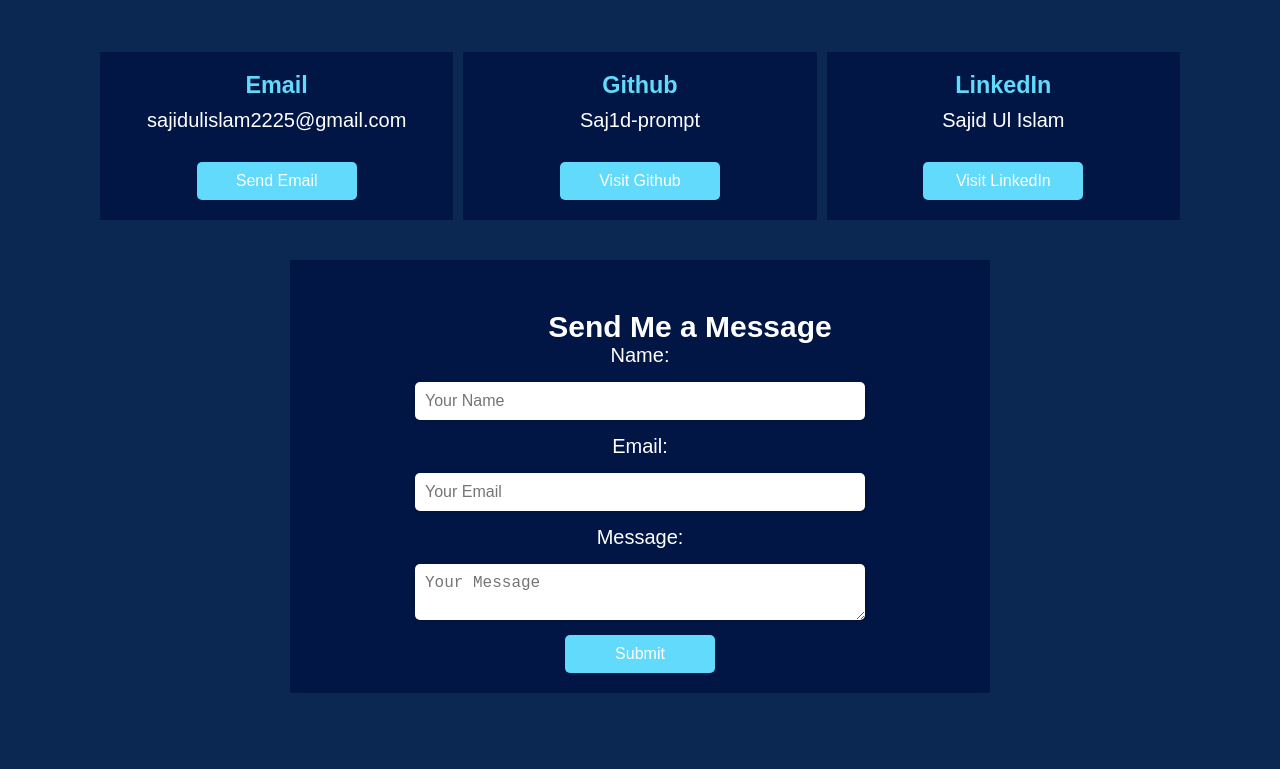
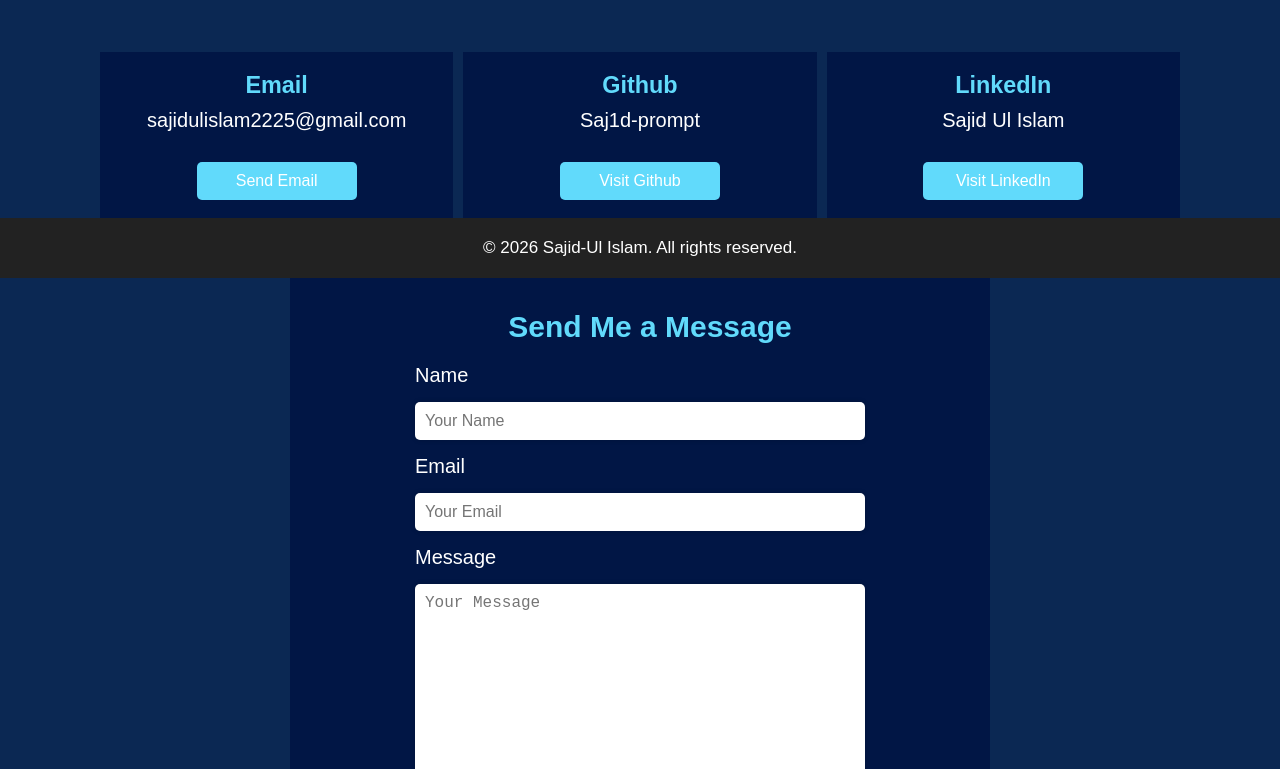
Before and after one commit to Saj1d-prompt/Portfolio, a React (Create React App) app: page /contact in a window 1280 px wide. Shown: the part 522-1291 px from the top of the page. Built offline with nearby package versions, Linux system fonts and the light colour scheme.

Commit message:
Portfolio Completed

```diff
--- a/src/App.js
+++ b/src/App.js
@@ -24,7 +24,7 @@ function App() {
           <Route path="/project" element={<Project/>}/>
           <Route path="/contact" element={<Contact/>}/>
         </Routes>
-        {/* <Footer/> */}
+        <Footer/>
       </div>
     </Router>
   );
--- a/src/Components/Contact.css
+++ b/src/Components/Contact.css
@@ -13,7 +13,6 @@
     width: 400px;
     line-height: 1.6;
 }
-
 
 .contactInfo .image img{
     width: 400px;
@@ -92,6 +91,16 @@
     margin-left: 100px;
     margin-right: 100px;
 }
+.formTitle{
+    color:#61dafb;
+    font-size: 30px;
+    margin-bottom: 10px;
+    margin-left: 20px;
+}
+.form label{
+    align-self: flex-start;
+    font-size: 20px;
+}
 .form input, .form textarea{
     padding: 10px;
     font-size: 16px;
@@ -114,3 +123,8 @@
 .form button:hover{
     background-color: #21a1f1;
 }
+.msg{
+    color: #00ffaa;
+    font-size: 18px;
+    margin-bottom: 10px;
+}
--- a/src/Components/Contact.js
+++ b/src/Components/Contact.js
@@ -2,7 +2,28 @@ import React from 'react'
 import './Contact.css'
 import img from '../images/sajid.jpg'
 export default function Contact() {
-  return (
+    const [userInfo, setUserInfo] = React.useState({
+        name: '',
+        email: '',
+        message: ''
+    });
+    const [msg,setMsg] = React.useState('');
+    function handleChange(event) {
+        const {name, value} = event.target;
+        setUserInfo(prevInfo => ({
+            ...prevInfo,
+            [name]: value
+        }));
+    }
+    function handleMassage() {
+        setTimeout(() => {
+            setMsg('');
+        }, 4000);
+        setMsg(`Thank You ${userInfo.name} for reaching out! But this form is currently non-functional.
+            You can contact me via email.`);
+    }
+
+    return (
     <>
     <div className='contactContainer'>
       <div className='contactInfo'>
@@ -39,15 +60,16 @@ export default function Contact() {
         </div>
         <div className='messageSection'>
             <div className='formContainer'>
-                <h2>Send Me a Message</h2>
+                <h2 className='formTitle'>Send Me a Message</h2>
+                <p className='msg'>{msg}</p>
                 <div className='form'>
-                    <label>Name:</label>
-                    <input type="text" name="name" placeholder='Your Name' />
-                    <label>Email:</label>
-                    <input type="email" name="email" placeholder='Your Email' />
-                    <label>Message:</label>
-                    <textarea name="message" placeholder='Your Message'></textarea>
-                    <button type="submit">Submit</button>
+                    <label>Name</label>
+                    <input type="text" name="name" value ={userInfo.name} onChange={handleChange} placeholder='Your Name' />
+                    <label>Email</label>
+                    <input type="email" name="email" value={userInfo.email} onChange={handleChange} placeholder='Your Email' />
+                    <label>Message</label>
+                    <textarea name="message" value={userInfo.message} onChange={handleChange} placeholder='Your Message' cols="20" rows="10"></textarea>
+                    <button type="submit" onClick={handleMassage}>Submit</button>
                 </div>
             </div>
         </div>
```
